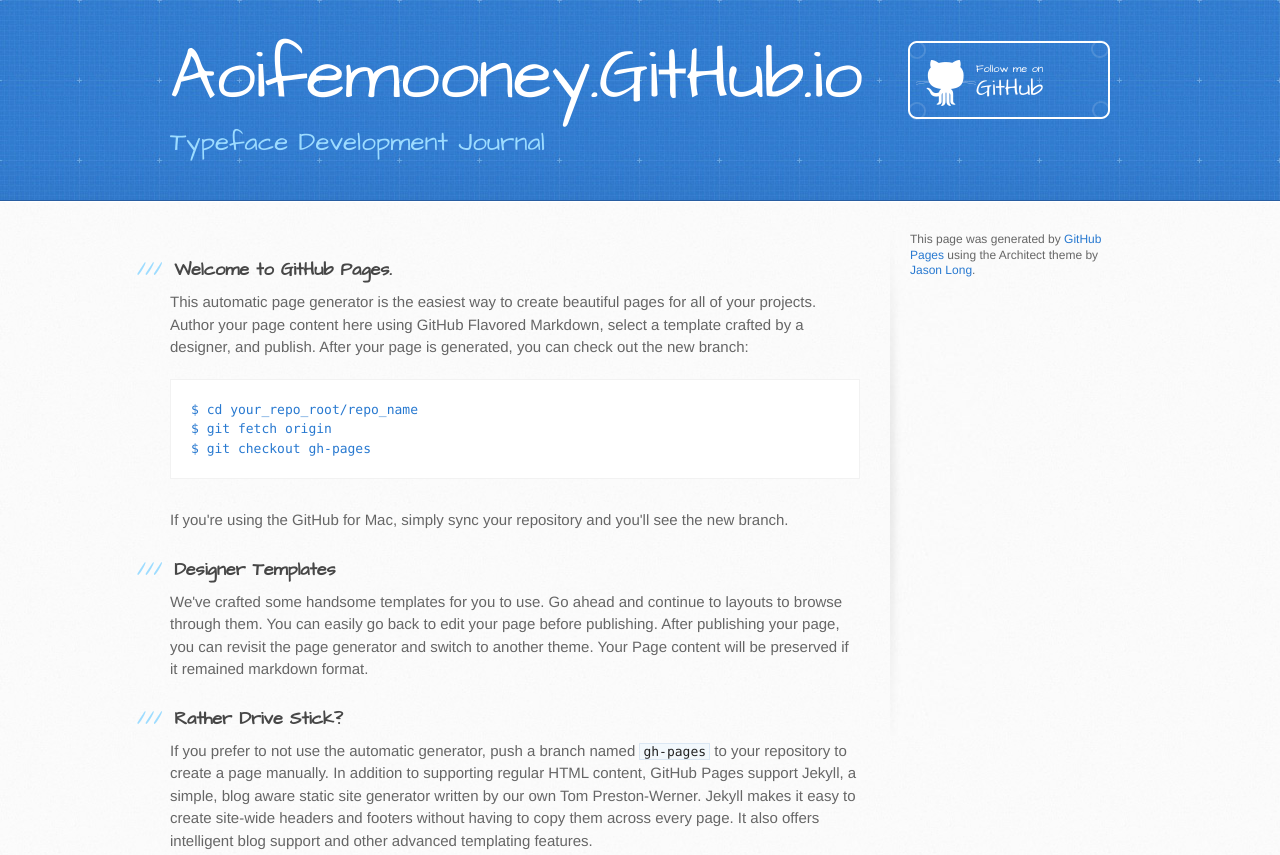
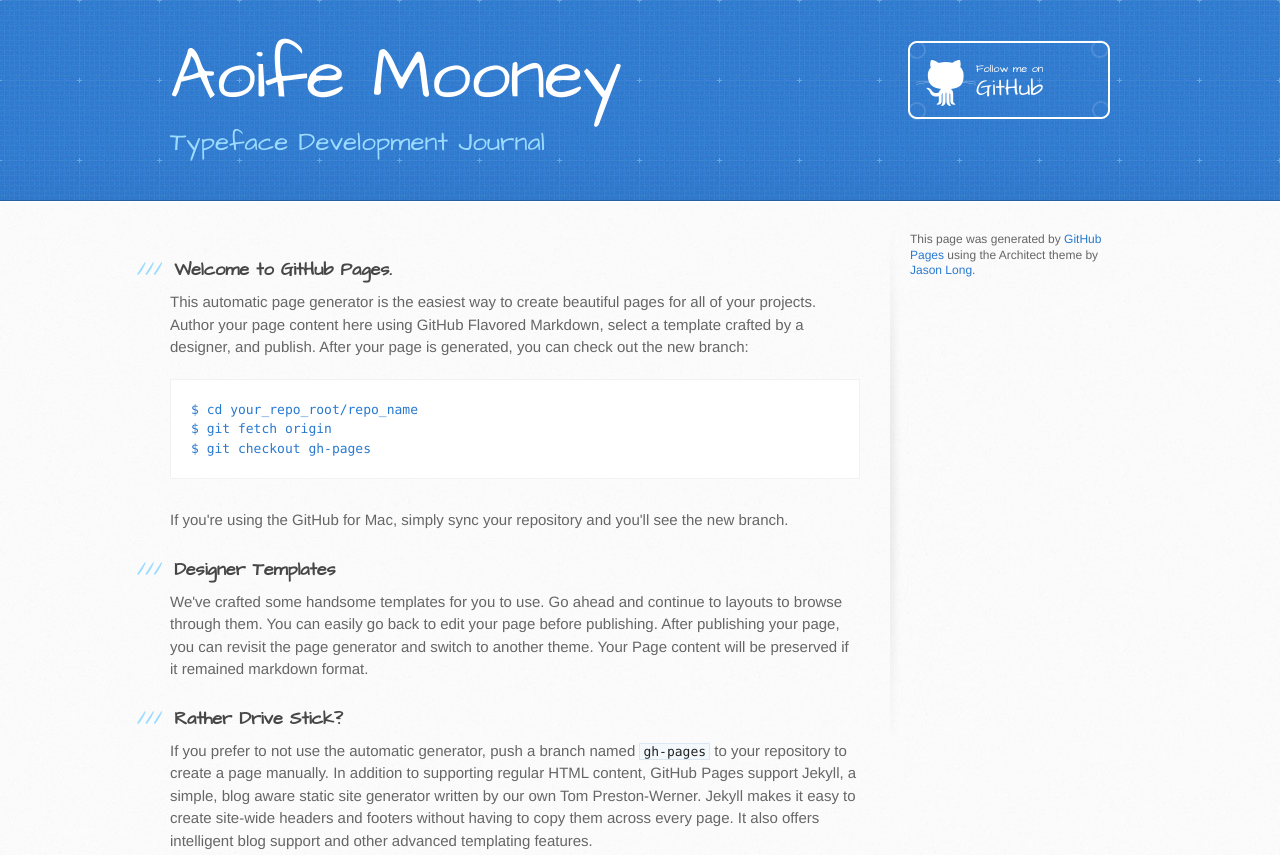
Before and after one commit to davelab6/aoifemooney.github.io, a plain HTML site: page index.html in a window 1280 px wide. Shown: the top 855 px of the page. Drawn offline with Linux system fonts and the light colour scheme.

Commit message:
Update index.html

```diff
--- a/index.html
+++ b/index.html
@@ -19,7 +19,7 @@
   <body>
     <header>
       <div class="inner">
-        <h1>Aoifemooney.GitHub.io</h1>
+        <h1>Aoife Mooney</h1>
         <h2>Typeface Development Journal</h2>
         <a href="https://github.com/aoifemooney" class="button"><small>Follow me on</small> GitHub</a>
       </div>
```
